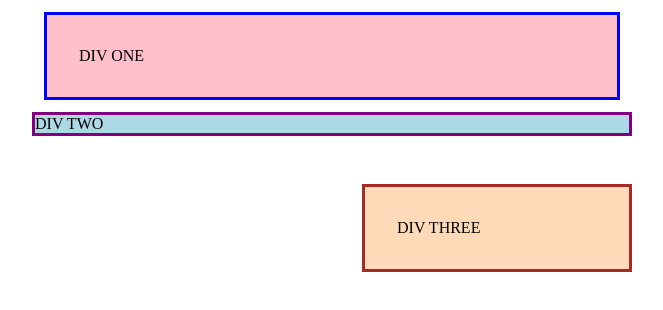
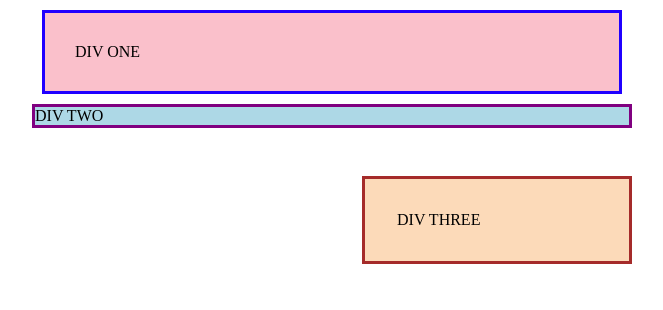
Before and after one commit to diogosantostrh/odin-recipes, a plain HTML site: page css_exercises/margin_padding/01.html in a window 1280 px wide. Shown: the whole page, without its empty margins (308-971 px from the left). Drawn offline with Linux system fonts and the light colour scheme.

Commit message:
Update 01.css

```diff
--- a/css_exercises/margin_padding/01.css
+++ b/css_exercises/margin_padding/01.css
@@ -4,23 +4,23 @@ body {
   }
 
   .one {
-    background: pink;
-    border: 3px solid blue;
+    background: #fac0cb;
+    border: 3px solid #2000ff;
     /* CHANGE ME */
-    padding: 32px;
-    margin: 12px;
+    padding: 30px;
+    margin: 10px;
   }
 
   .two {
-    background: lightblue;
-    border: 3px solid purple;
+    background: #add8e6;
+    border: 3px solid #800080;
     /* CHANGE ME */
     margin-bottom: 48px;
   }
 
   .three {
-    background: peachpuff;
-    border: 3px solid brown;
+    background: #fcdab9;
+    border: 3px solid #a52b2a;
     width: 200px;
     /* CHANGE ME */
     padding: 32px;
```
